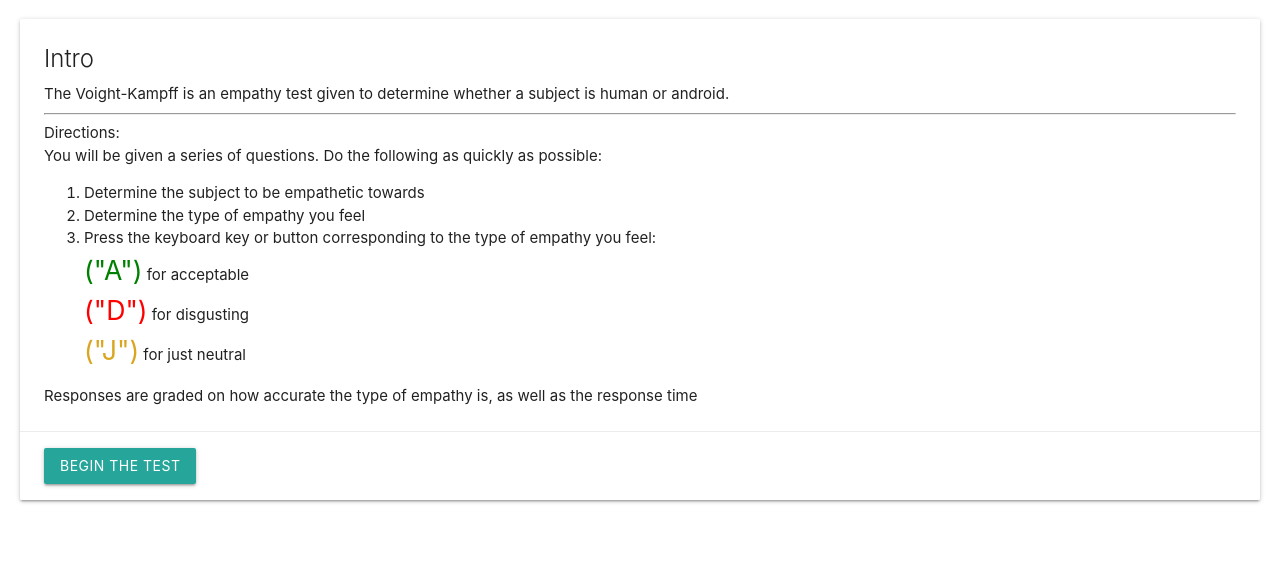
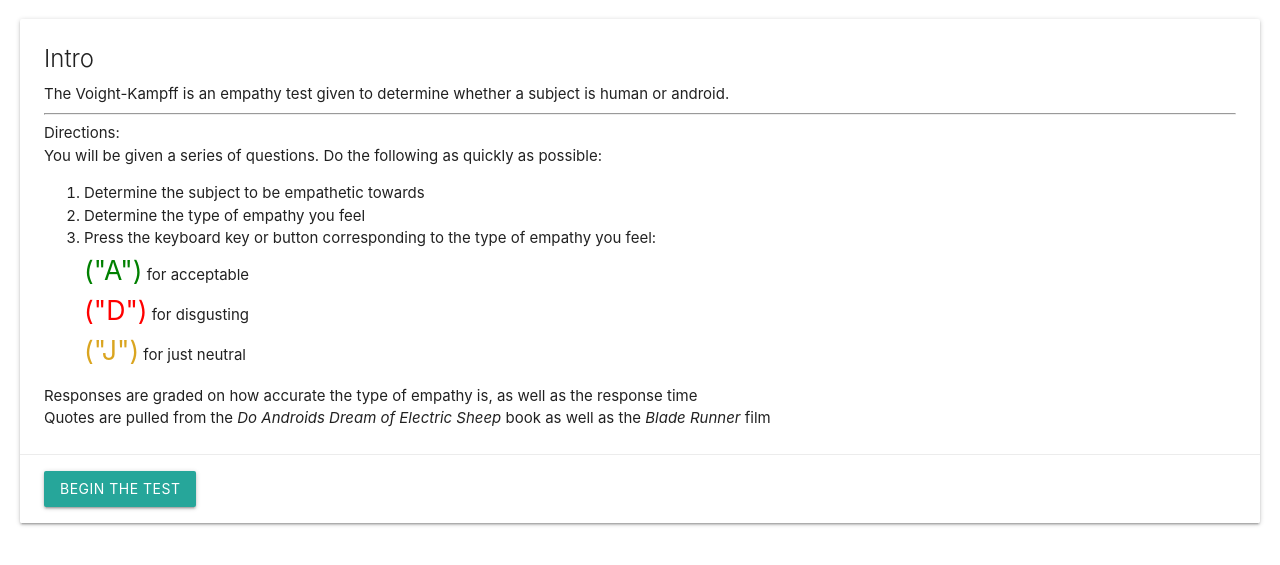
Before and after one commit to saltyJeff/voightkampff, a plain HTML site: page index.html in a window 1280 px wide. Shown: the part 73-638 px from the top of the page. Drawn offline with nearby package versions, Linux system fonts and the light colour scheme.

Commit message:
Update index.html

```diff
--- a/index.html
+++ b/index.html
@@ -35,6 +35,7 @@
 						</li>
 					</ol>
 					<p>Responses are graded on how accurate the type of empathy is, as well as the response time</p>
+					<p>Quotes are pulled from the <i>Do Androids Dream of Electric Sheep</i> book as well as the <i>Blade Runner</i> film</p>
 				</div>
 				<div class="card-action">
 					<a class="waves-effect waves-light btn" id="beginBtn">Begin the Test</a>
```
